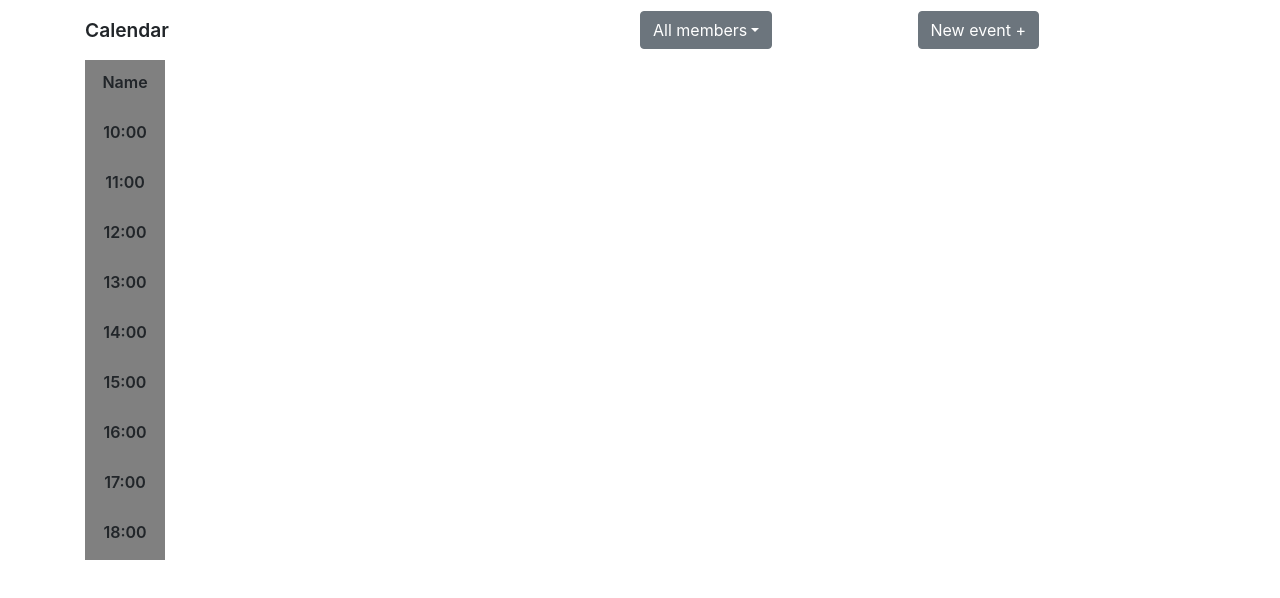
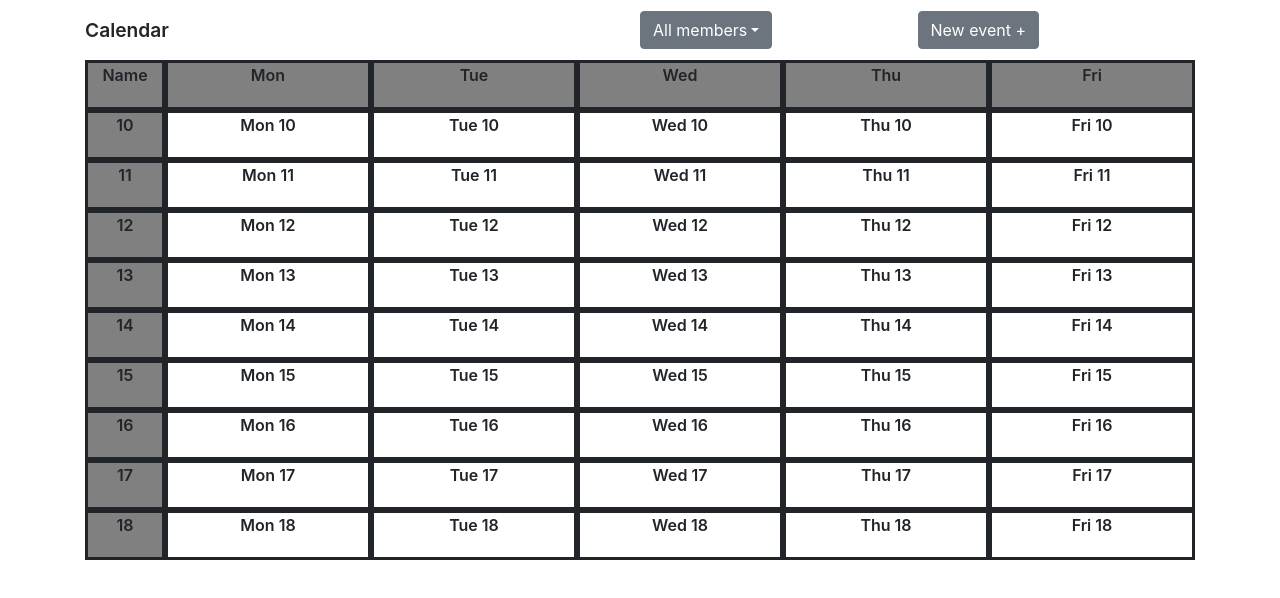
Before and after one commit to NikolasPlatonov/meetings_calendar, a React (Create React App) app: page / in a window 1280 px wide. Shown: the top 598 px of the page. Built offline with nearby package versions, Linux system fonts and the light colour scheme.

Commit message:
Markup for events table rendered

```diff
--- a/src/App.css
+++ b/src/App.css
@@ -40,7 +40,7 @@
 
 .table_content {
   display: grid;
-  grid-template-columns: 80px 1fr;
+  grid-template-rows: 50px 1fr;
   align-items: center;
 }
 
@@ -69,14 +69,29 @@
   align-items: flex-end;
 }
 
-.table_header_item {
+.table_day_header {
+  display: grid;
+  grid-template-columns: repeat(5, 1fr);
+  align-items: flex-end;
+  background-color: gray;
+}
+
+.table_day_events {
+  display: grid;
+  grid-template-columns: repeat(5, 1fr);
+  align-items: flex-start;
+  height: 100%;
+}
+
+.table_day_item {
   text-align: center;
   font-weight: 600;
+  height: 50px;
 }
 
 .time_title_item {
   text-align: center;
   font-weight: 600;
-  height: 40px;
-  margin-top: 10px;
+  height: 50px;
+  border-style: solid;
 }
--- a/src/components/EventsTable.jsx
+++ b/src/components/EventsTable.jsx
@@ -1,31 +1,57 @@
-import React, {useState} from 'react';
+import React from 'react';
 import data from '../data/data.json';
 
 export const EventsTable = () => {
-  const [state, setAppState] = useState(data);
-  console.log("EventsTable_state_2", state)
-  // const tableDaysTitles = ['Name', 'Mon', 'Tue', 'Wed', 'Thu', 'Fri'];
-  const tableTimeTitles = ['Name', '10:00', '11:00', '12:00', '13:00', '14:00', '15:00', '16:00', '17:00', '18:00'];
+  console.log("EventsTable_data", data)
+  const daysOfWeek = ['Mon', 'Tue', 'Wed', 'Thu', 'Fri'];
+  const hoursOfDay = ['10', '11', '12', '13', '14', '15', '16', '17', '18'];
+
+  const events = (data, days) => {
+    for (let key in data) {
+      for (let day of days) {
+        if (key.slice(0, 3) === day) {
+          return (data[key]);
+        }
+      }
+    }
+  };
+
+  const dayFilter = (hoursArr, day) => {
+    const result = hoursArr.map(hour => {
+      return (
+        <div className="time_title_item" key={day + hour}>
+          {day} {hour}
+        </div>
+      )
+    })
+    return result;
+  }
+
   return (
     <div className="calendar_container">
+
       <div className="time_name_column">
-        {tableTimeTitles.map(time => {
+        <div className="time_title_item">Name</div>
+        {hoursOfDay.map(time => {
           return <span className="time_title_item" key={time}>{time}</span>;
         })}
-
-
       </div>
 
       <div className="table_content">
 
+        <div className="table_day_header">
+          {daysOfWeek.map(day => {
+            return <span className="time_title_item" key={day}>{day}</span>;
+          })}
+        </div>
 
+        <div className="table_day_events" >
 
+          {daysOfWeek.map(day => {
+            return (<div key={day}>{dayFilter(hoursOfDay, day)}</div>)
+          })}
 
-
-        {/* {state[0].eventTime.map(time => {
-            return <span key={Object.keys(time)}>{Object.keys(time)}</span>;
-          })} */}
-
+        </div>
       </div>
     </div>
   );
--- a/src/data/data.json
+++ b/src/data/data.json
@@ -1,18 +1,19 @@
-[
-  {
-    "day": "Monday",
-    "eventTime": [
-      { "10:00": true },
-      { "11:00": false },
-      { "12:00": false },
-      { "13:00": false },
-      { "14:00": false },
-      { "15:00": false },
-      { "16:00": false },
-      { "17:00": false },
-      { "18:00": false }
-    ],
-    "title": "Intro to HTML/CSS",
-    "participants": ["Maria", "Bob", "Alex"]
+{
+  "Monday": {
+    "10": {
+      "title": "Intro to HTML/CSS",
+      "participants": ["Maria", "Bob", "Alex"]
+    },
+    "18": {
+      "title": "Intro to React JS",
+      "participants": ["Maria", "Bob", "Alex"]
+    }
+  },
+
+  "Thuesday": {
+    "14": {
+      "title": "Intro to React JS",
+      "participants": ["Maria", "Bob"]
+    }
   }
-]
+}
```
Also changed, not shown: src/data/data_test.json (+0 -69 lines), 1 other file (tests, documents, lock files or other folders).
